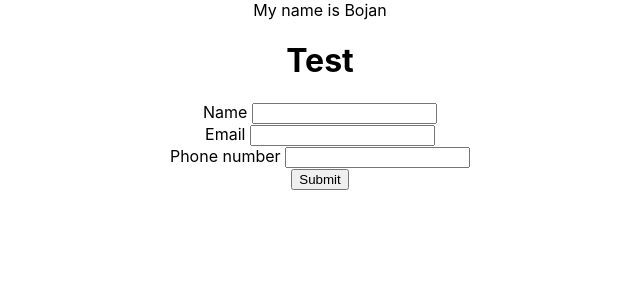
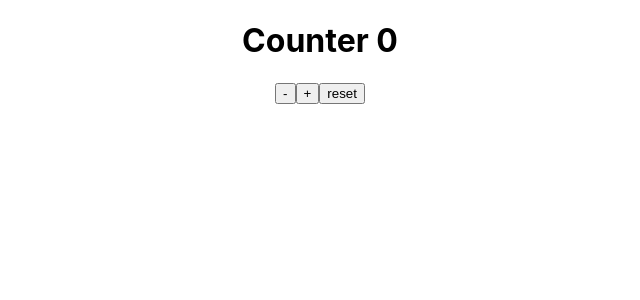
Before and after one commit to bokigolic/react-practice, a React (Create React App) app: page / in a window 1280 px wide. Shown: the top 300 px of the page, without its empty margins (320-960 px from the left). Built offline with nearby package versions, Linux system fonts and the light colour scheme.

Commit message:
counter done

```diff
--- a/src/App.js
+++ b/src/App.js
@@ -6,8 +6,6 @@ function App() {
   return (
     <div className="App">
       <>
-        My name is Bojan
-
         <Test />
       </>
     </div>
--- a/src/component/Test.js
+++ b/src/component/Test.js
@@ -1,32 +1,30 @@
+import { useState } from "react";
+
 const Test = () => {
+  const [counter, setCounter] = useState(0);
+
+  const handleClickPlus = () => {
+setCounter(counter +1)
+  }
+  const handleClickMinus = () => {
+    setCounter(counter -1)
+
+  }
+  const handleClickReset = () =>{
+    setCounter(0)
+  }
+  return (
+    <div>
+
+      <h1>Counter {counter}</h1>
 
 
-
-  const handleChange = () => {
-
-  }
-  const handleClick = () => {
-
-  }
-
-  return (
-    <div>
-      <h1>Test</h1>
       <div>
-        <label>Name </label>
-        <input type="text"  onChange={handleChange} />
+        <button type="button" onClick={handleClickMinus}>-</button>
+        <button type="button" onClick={handleClickPlus}>+</button>
+        <button type="button" onClick={handleClickReset}>reset</button>
       </div>
-      <div>
-        <label>Email </label>
-        <input />
-      </div>
-      <div>
-        <label>Phone number </label>
-        <input />
-      </div>
-<button type="button" onClick={handleClick}>Submit</button>
-
     </div>
   )
-};
+}
 export default Test;
```
